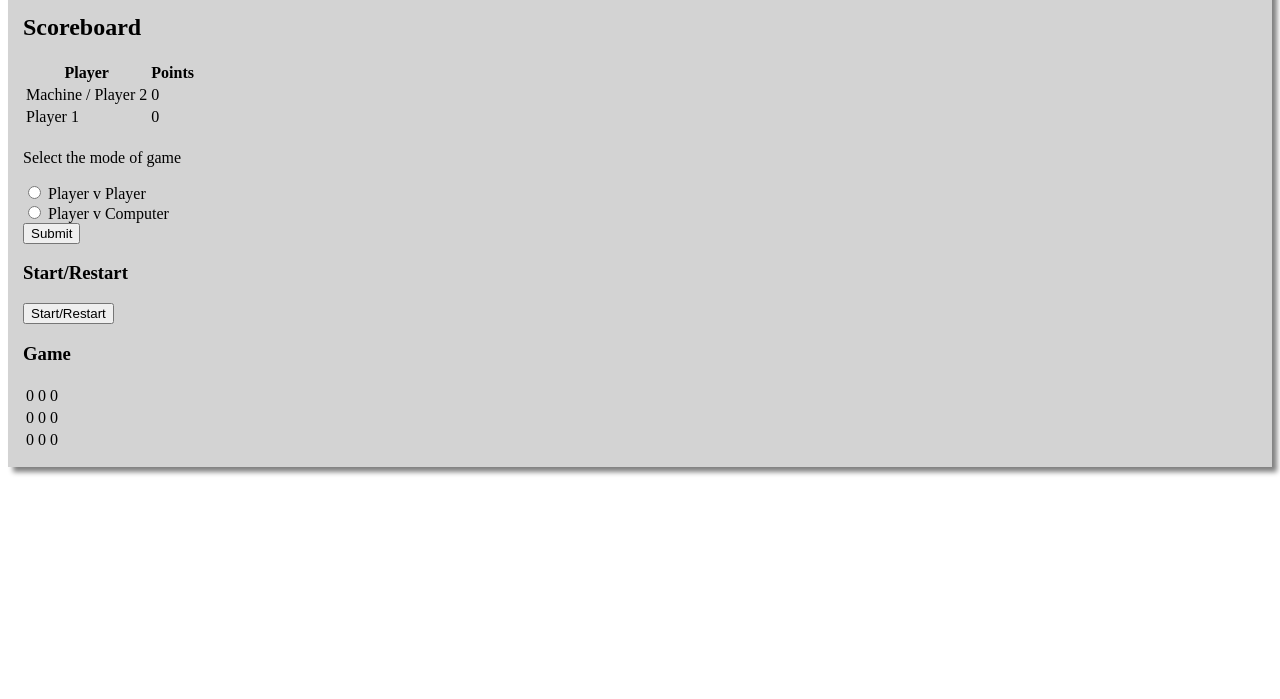
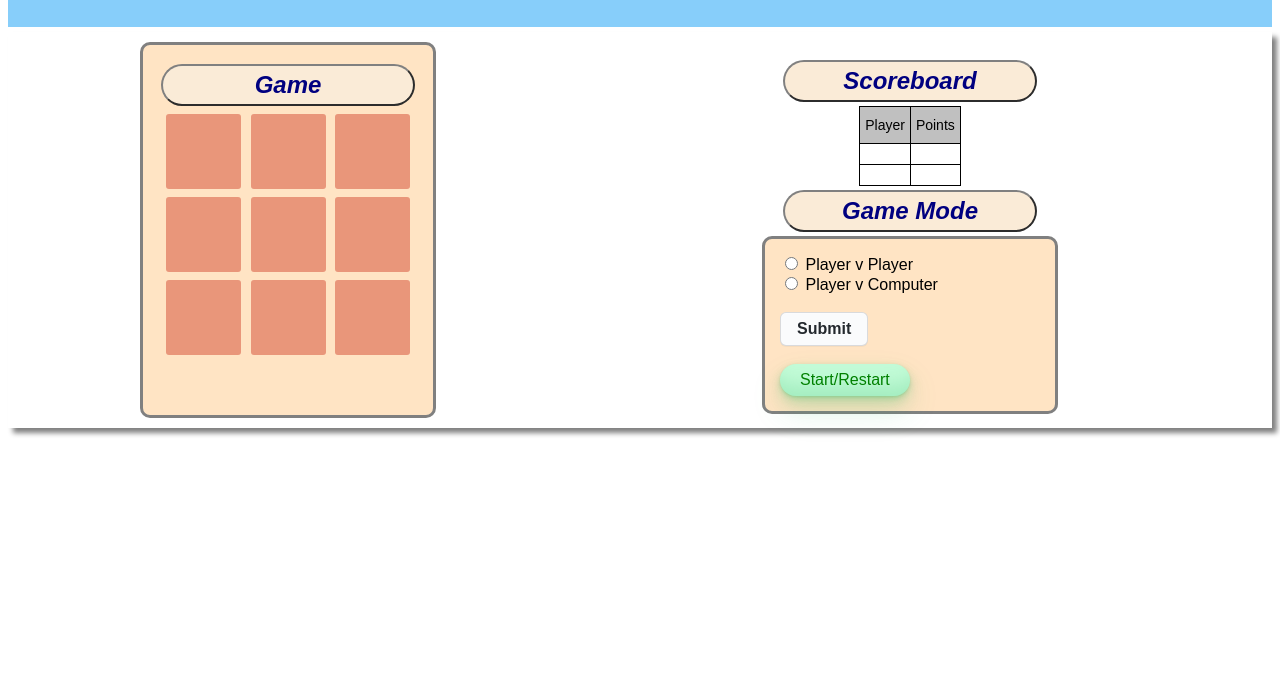
Before and after one commit to favanso/Tic_Tac_Toe, a plain HTML site: page index.html in a window 1280 px wide. Shown: the part 101-800 px from the top of the page. Drawn offline with Linux system fonts and the light colour scheme.

Commit message:
styles and JS

```diff
--- a/index.html
+++ b/index.html
@@ -10,71 +10,76 @@
     />
     <meta name="viewport" content="width=device-width, initial-scale=1.0" />
     <script type="text/javascript" src="scripts/script.js"></script>
-    <link rel="stylesheet" type="text/css" href="styles.css">
+    <link rel="stylesheet" type="text/css" href="/styles/styles.css" />
     <title>Tic-Tac-Toe</title>
   </head>
   <header>
     <h1>Tic-Tac-Toe Game</h1>
-    <nav></nav>
   </header>
   <body>
     <main>
+      <div class="grid1">
+        <div class="cell1">
           <h2>Scoreboard</h2>
-    <table class="scoreboard">
+          <table class="table-results">
+            <thead>
               <tr>
-        <th>Player</th>
-        <th>Points</th>
+                <th class="table-header">Player</th>
+                <th class="table-header">Points</th>
               </tr>
-      <tr class="Machine_P2">
-        <td class="name">Machine / Player 2</td>
-        <td class="total">0</td>
+            </thead>
+            <tbody>
+              <tr>
+                <td class="table-body"></td>
+                <td class="table-body"></td>
               </tr>
-      <tr class="P1">
-        <td class="name">Player 1</td>
-        <td class="total">0</td>
+              <tr>
+                <td class="table-body"></td>
+                <td class="table-body"></td>
               </tr>
-      <tr class="total-plays">
-        <td></td>
-      </tr>
+            </tbody>
           </table>
-
+          <h2>Game Mode</h2>
+          <div class="container">
             <div class="options">
               <form action="/scripts/script.js">
-        <p>Select the mode of game</p>
-        <input type="radio" id="PvP" name="PvP" value="PvP" />
+                <input type="radio" id="PvP" name="option" value="PvP" />
                 <label for="PvP">Player v Player</label><br />
-        <input type="radio" id="PvC" name="PvC" value="PvC" />
-        <label for="PvC">Player v Computer</label><br />
-        <input type="submit" value="Submit" />
+                <input type="radio" id="PvC" name="option" value="PvC" />
+                <label for="PvC">Player v Computer</label><br /><br />
+                <input class="button-players" type="submit" value="Submit" />
               </form>
             </div>
+            <br />
 
             <div>
-      <h3>Start/Restart</h3>
-      <button action="/scripts/script.js" id="start-restart" type="button">Start/Restart</button>
+              <!-- <h3>Start/Restart</h3> -->
+              <button
+                class="start-button"
+                action="/scripts/script.js"
+                id="start-restart"
+                type="button"
+              >
+                Start/Restart
+              </button>
             </div>
-
-    <div>
-        <h3>Game</h3>
-      <table class="game-table">
-        <tr id="fisrt-row">
-          <td>0</td>
-          <td>0</td>
-          <td>0</td>
-        </tr>
-        <tr id="second-row">
-          <td>0</td>
-          <td>0</td>
-          <td>0</td>
-        </tr>
-        <tr id="third-row">
-          <td>0</td>
-          <td>0</td>
-          <td>0</td>
-        </tr>
-      </table>
+          </div>
+        </div>
+        <div class="container">
+          <h2>Game</h2>
+          <div class="grid">
+            <div class="cell" id="0"></div>
+            <div class="cell" id="1"></div>
+            <div class="cell" id="2"></div>
+            <div class="cell" id="3"></div>
+            <div class="cell" id="4"></div>
+            <div class="cell" id="5"></div>
+            <div class="cell" id="6"></div>
+            <div class="cell" id="7"></div>
+            <div class="cell" id="8"></div>
+          </div>
+        </div>
       </div>
     </main>
   </body>
-  <footer></footer>
 </html>
--- a/scripts/script.js
+++ b/scripts/script.js
@@ -0,0 +1,100 @@
+const Cells = document.querySelectorAll (".cell");
+
+let checkTurn = true;
+
+const Player_X = "X";
+const Player_O = "O";
+const Combination = [
+    [0,1,2],
+    [3,4,5],
+    [6,7,8],
+
+    [0,3,6],
+    [1,4,7],
+    [2,5,8],
+
+    [0,4,8],
+    [2,4,6]
+]
+
+
+document.addEventListener("click", (event) => {
+    if(event.target.matches(".cell")) {
+        play(event.target.id)
+    }
+});
+
+
+function play(id) {
+    const Cell = document.getElementById(id);
+
+
+    turn = checkTurn ? Player_X : Player_O;
+
+    Cell.textContent = turn;
+    Cell.classList.add(turn);
+    checkWinner(turn);
+}
+
+function checkWinner(turn) {
+    const Winner = Combination.some((comb) => {
+        return comb.every((index) => {
+            return Cells[index].classList.contains(turn);
+        })
+    });
+
+    if (Winner){
+        endGame(turn);
+    } else if (checkTie()) {
+        endGame();
+    } else {
+        checkTurn = !checkTurn;
+    }
+
+}
+
+function checkTie(){
+    let x = 0;
+    let o = 0;
+
+    for (index in Cells){
+        if(!isNaN(index)){
+            if (Cells[index].classList.contains(Player_X)) {
+                x++;
+            }
+
+            if(Cells[index].classList.contains(Player_O)) {
+                o++;
+            }
+        }
+    }
+    return x + o === 9 ? true : false;
+}
+
+
+function endGame(Winner = null) {
+    c
+
+    if(Winner){
+        h2.innerHTML = `Player <span>${Winner}</span> Wins!`;
+    } else {
+        h2.innerHTML = "Tie!";
+    }
+
+}
+
+// function start_restart(){
+
+// }
+
+// function playerOrMachine(){
+
+// }
+
+// function scoreboard(){
+
+// }
+
+// function MachinePlaying(){
+
+// }
--- a/styles.css
+++ /dev/null
@@ -1,9 +0,0 @@
-main {
-  box-shadow: 5px 5px 5px gray;
-  margin-top: 15px;
-  padding: 15px;
-  background-color: lightgray;
-}
-.game-table{
-    margin: 5px solid black;
-}
--- /dev/null
+++ b/styles/styles.css
@@ -0,0 +1,178 @@
+*{
+  font-family: Arial, Helvetica, sans-serif;
+}
+main {
+  box-shadow: 5px 5px 5px gray;
+  margin-top: 5px;
+  padding: 10px;
+
+}
+.game-table {
+  margin: 5px solid black;
+}
+header {
+  display: block;
+  padding: 20px;
+  background-color: lightskyblue;
+  color: navy;
+}
+h1 {
+  font-weight: bold;
+  text-align: center;
+}
+h2 {
+  color: navy;
+  margin: 0 auto;
+  border: grey;
+  border-style: outset;
+  border-width: 2px;
+  padding: 5px;
+  background-color: antiquewhite;
+  border-radius: 25px;
+  font-style: italic;
+  text-align: center;
+  width: 240px;
+  margin-bottom: 4px;
+  margin-top: 4px;
+
+}
+
+.container {
+  margin: 0 auto;
+  max-width: 260px;
+  padding: 15px;
+  border-radius: 10px;
+  background-color: bisque;
+  border: 3px solid grey;
+}
+
+.grid1{
+  display: flex;
+  flex-flow: row-reverse;
+  justify-content: space-evenly;
+
+}
+.cell1{
+  width: 700px;
+  height: auto;
+  margin: 4px 2px;
+  padding-top: 10px;
+
+}
+
+.grid {
+  display: flex;
+  flex-flow: row wrap;
+  justify-content: space-evenly;
+}
+
+.cell {
+  width: 75px;
+  height: 65px;
+  font-size: 30pt;
+  margin: 4px 2px;
+  font-weight: 300;
+  padding-top: 10px;
+  border-radius: 3px;
+  text-align: center;
+  background-color: darksalmon;
+}
+/* button css from https://getcssscan.com/css-buttons-examples */
+.start-button {
+  background-color: #c2fbd7;
+  border-radius: 100px;
+  box-shadow: rgba(44, 187, 99, 0.2) 0 -25px 18px -14px inset,
+    rgba(44, 187, 99, 0.15) 0 1px 2px, rgba(44, 187, 99, 0.15) 0 2px 4px,
+    rgba(44, 187, 99, 0.15) 0 4px 8px, rgba(44, 187, 99, 0.15) 0 8px 16px,
+    rgba(44, 187, 99, 0.15) 0 16px 32px;
+  color: green;
+  cursor: pointer;
+  display: inline-block;
+  padding: 7px 20px;
+  text-align: center;
+  text-decoration: none;
+  transition: all 250ms;
+  border: 0;
+  font-size: 16px;
+}
+
+.start-button:hover {
+  box-shadow: rgba(44, 187, 99, 0.35) 0 -25px 18px -14px inset,
+    rgba(44, 187, 99, 0.25) 0 1px 2px, rgba(44, 187, 99, 0.25) 0 2px 4px,
+    rgba(44, 187, 99, 0.25) 0 4px 8px, rgba(44, 187, 99, 0.25) 0 8px 16px,
+    rgba(44, 187, 99, 0.25) 0 16px 32px;
+  transform: scale(1.05);
+}
+
+.button-players {
+  appearance: none;
+  background-color: #fafbfc;
+  border: 1px solid rgba(27, 31, 35, 0.15);
+  border-radius: 6px;
+  box-shadow: rgba(27, 31, 35, 0.04) 0 1px 0,
+    rgba(255, 255, 255, 0.25) 0 1px 0 inset;
+  box-sizing: border-box;
+  color: #24292e;
+
+  cursor: pointer;
+  display: inline-block;
+  font-size: 16px;
+  font-weight: bold;
+  line-height: 20px;
+  list-style: none;
+  padding: 6px 16px;
+  position: relative;
+  transition: background-color 0.2s cubic-bezier(0.3, 0, 0.5, 1);
+  vertical-align: middle;
+  white-space: nowrap;
+  word-wrap: break-word;
+}
+
+.button-players:hover {
+  background-color: #f3f4f6;
+  text-decoration: none;
+  transition-duration: 0.1s;
+  transform: scale(1.05)
+}
+
+.button-players:focus {
+  outline: 1px transparent;
+}
+
+.table-results {
+  border-collapse: collapse;
+  border-spacing: 0;
+  margin:0px auto;
+
+}
+.table-results td {
+  border-color: black;
+  border-style: solid;
+  border-width: 1px;
+  font-family: Arial, sans-serif;
+  font-size: 14px;
+  overflow: hidden;
+  padding: 10px 5px;
+  word-break: normal;
+}
+.table-results th {
+  border-color: black;
+  border-style: solid;
+  border-width: 1px;
+  font-family: Arial, sans-serif;
+  font-size: 14px;
+  font-weight: normal;
+  overflow: hidden;
+  padding: 10px 5px;
+  word-break: normal;
+}
+.table-results .table-header {
+  background-color: #c0c0c0;
+  text-align: left;
+  vertical-align: top;
+}
+.table-results .table-body {
+  border-color: #000000;
+  text-align: left;
+  vertical-align: top;
+}
```
Lines whose indentation alone changed are shown as unchanged.
